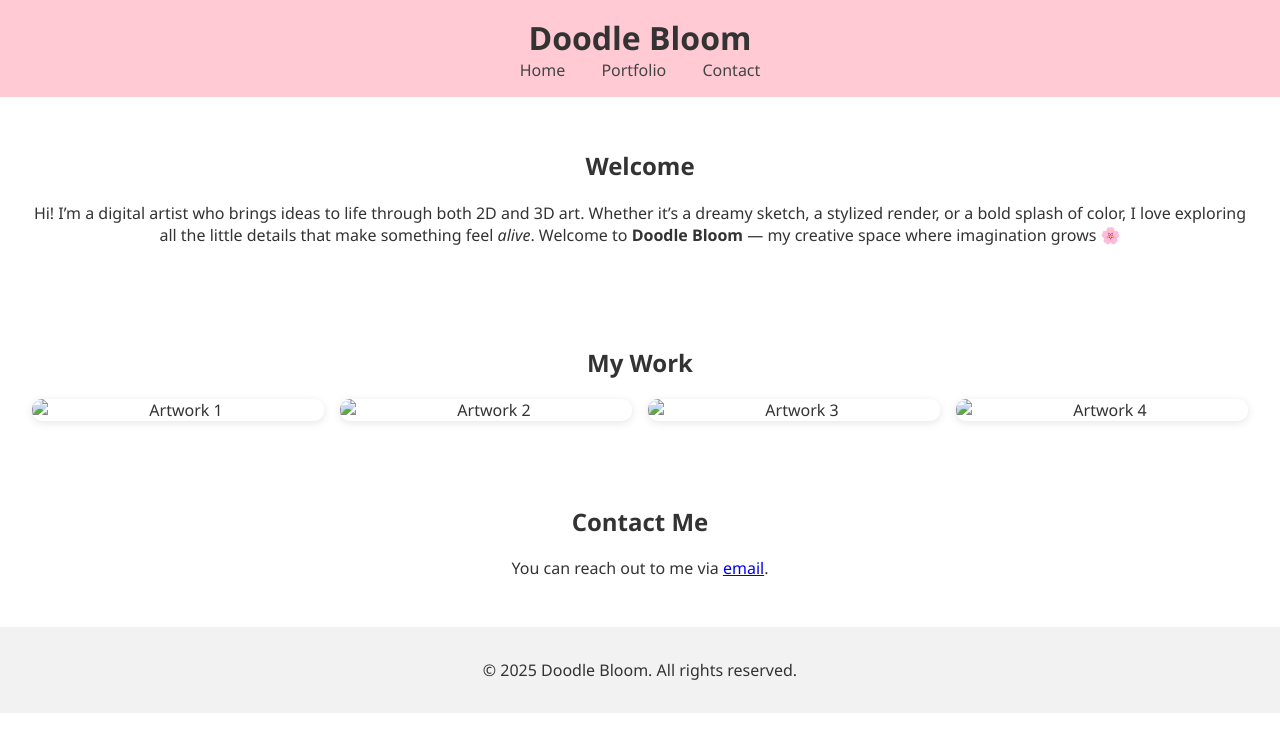
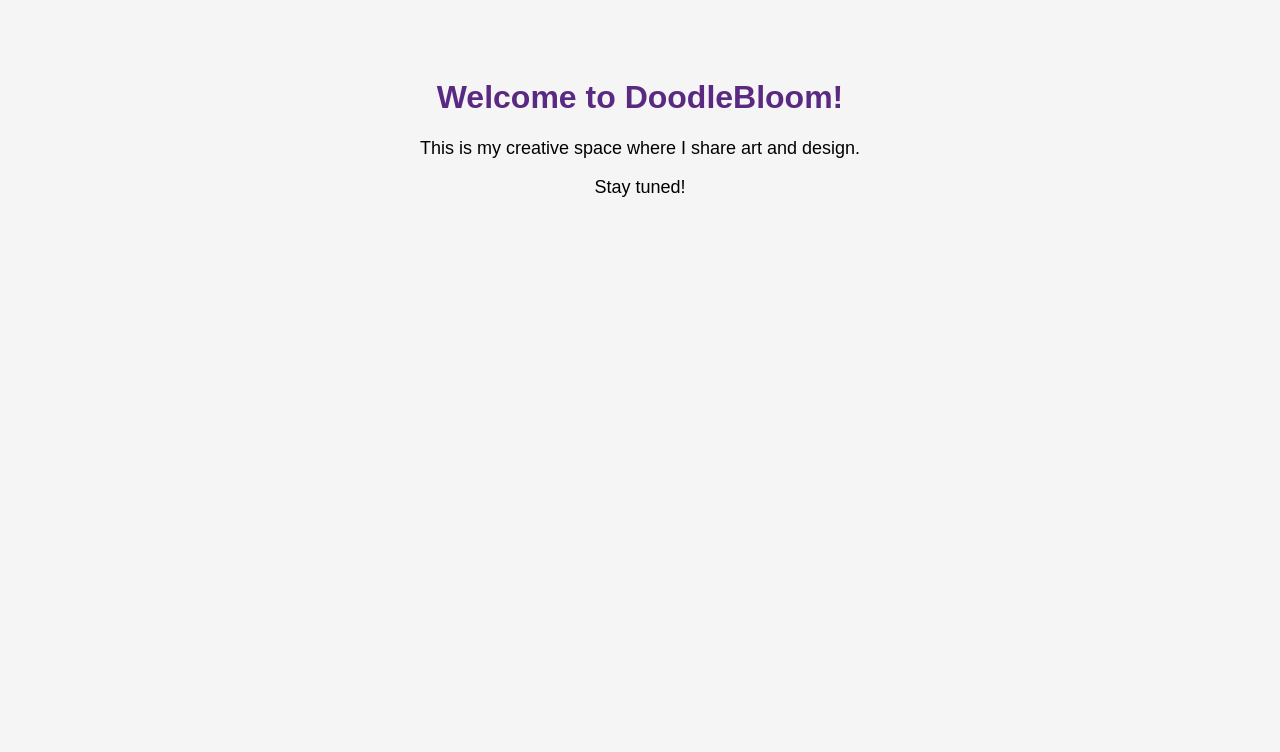
Before and after one commit to doodlebloom/doodlebloom.github.io, a plain HTML site: page index.html in a window 1280 px wide. Drawn offline with Linux system fonts and the light colour scheme.

Commit message:
Update index.html

```diff
--- a/index.html
+++ b/index.html
@@ -1,47 +1,26 @@
-
 <!DOCTYPE html>
 <html lang="en">
 <head>
-    <meta charset="UTF-8" />
-    <meta name="viewport" content="width=device-width, initial-scale=1.0"/>
-    <title>Doodle Bloom</title>
-    <link rel="stylesheet" href="style.css"/>
+  <meta charset="UTF-8">
+  <title>DoodleBloom</title>
+  <style>
+    body {
+      font-family: Arial, sans-serif;
+      text-align: center;
+      padding: 50px;
+      background-color: #f5f5f5;
+    }
+    h1 {
+      color: #5a2a83;
+    }
+    p {
+      font-size: 18px;
+    }
+  </style>
 </head>
 <body>
-    <header>
-        <h1>Doodle Bloom</h1>
-        <nav>
-            <a href="#home">Home</a>
-            <a href="#portfolio">Portfolio</a>
-            <a href="#contact">Contact</a>
-        </nav>
-    </header>
-
-    <section id="home" class="about">
-        <h2>Welcome</h2>
-        <p>Hi! I’m a digital artist who brings ideas to life through both 2D and 3D art.
-        Whether it’s a dreamy sketch, a stylized render, or a bold splash of color,
-        I love exploring all the little details that make something feel <em>alive</em>.
-        Welcome to <strong>Doodle Bloom</strong> — my creative space where imagination grows 🌸</p>
-    </section>
-
-    <section id="portfolio" class="gallery">
-        <h2>My Work</h2>
-        <div class="grid">
-            <img src="art1.jpg" alt="Artwork 1">
-            <img src="art2.jpg" alt="Artwork 2">
-            <img src="art3.jpg" alt="Artwork 3">
-            <img src="art4.jpg" alt="Artwork 4">
-        </div>
-    </section>
-
-    <section id="contact" class="contact">
-        <h2>Contact Me</h2>
-        <p>You can reach out to me via <a href="mailto:your-email@example.com">email</a>.</p>
-    </section>
-
-    <footer>
-        <p>&copy; 2025 Doodle Bloom. All rights reserved.</p>
-    </footer>
+  <h1>Welcome to DoodleBloom!</h1>
+  <p>This is my creative space where I share art and design.</p>
+  <p>Stay tuned!</p>
 </body>
 </html>
```
